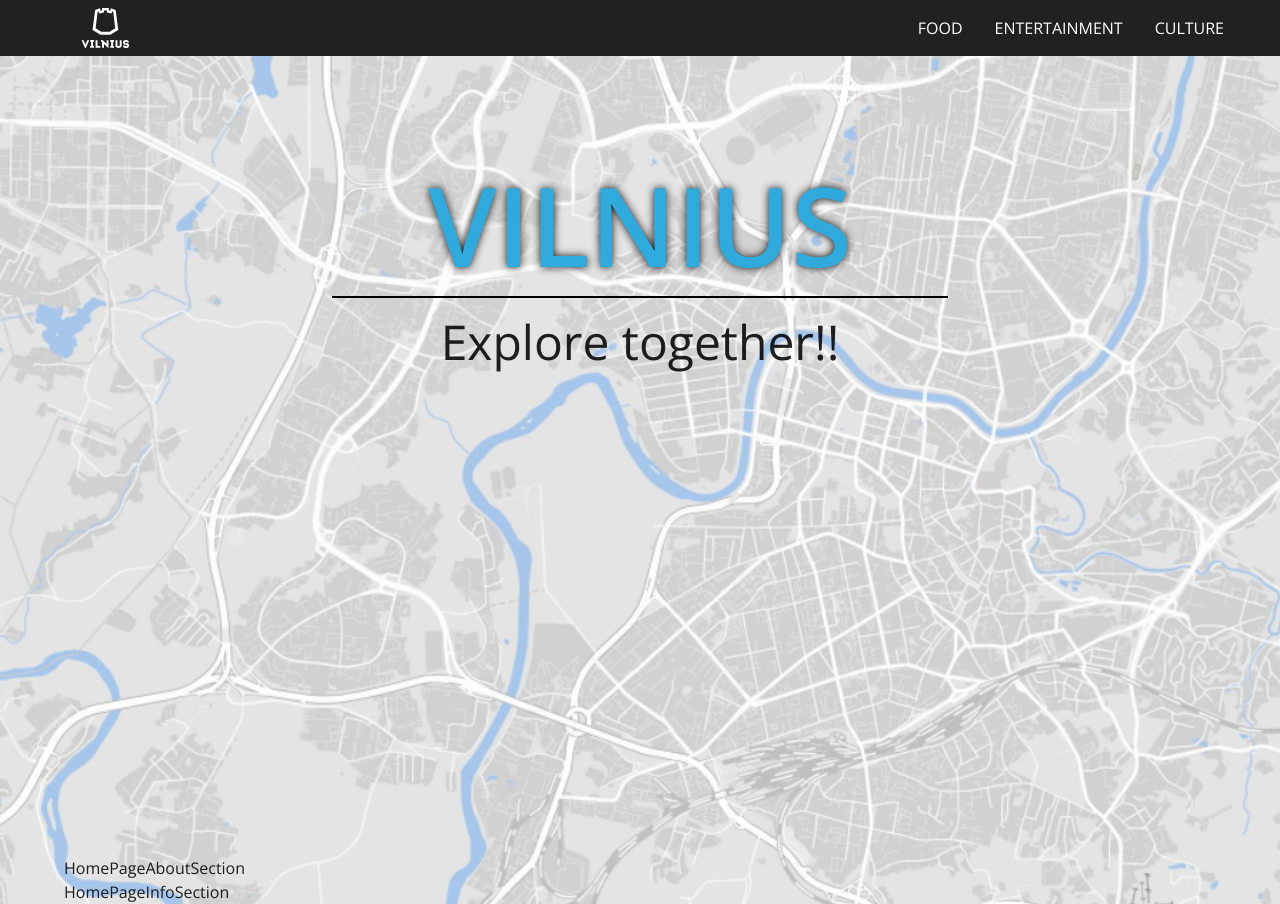
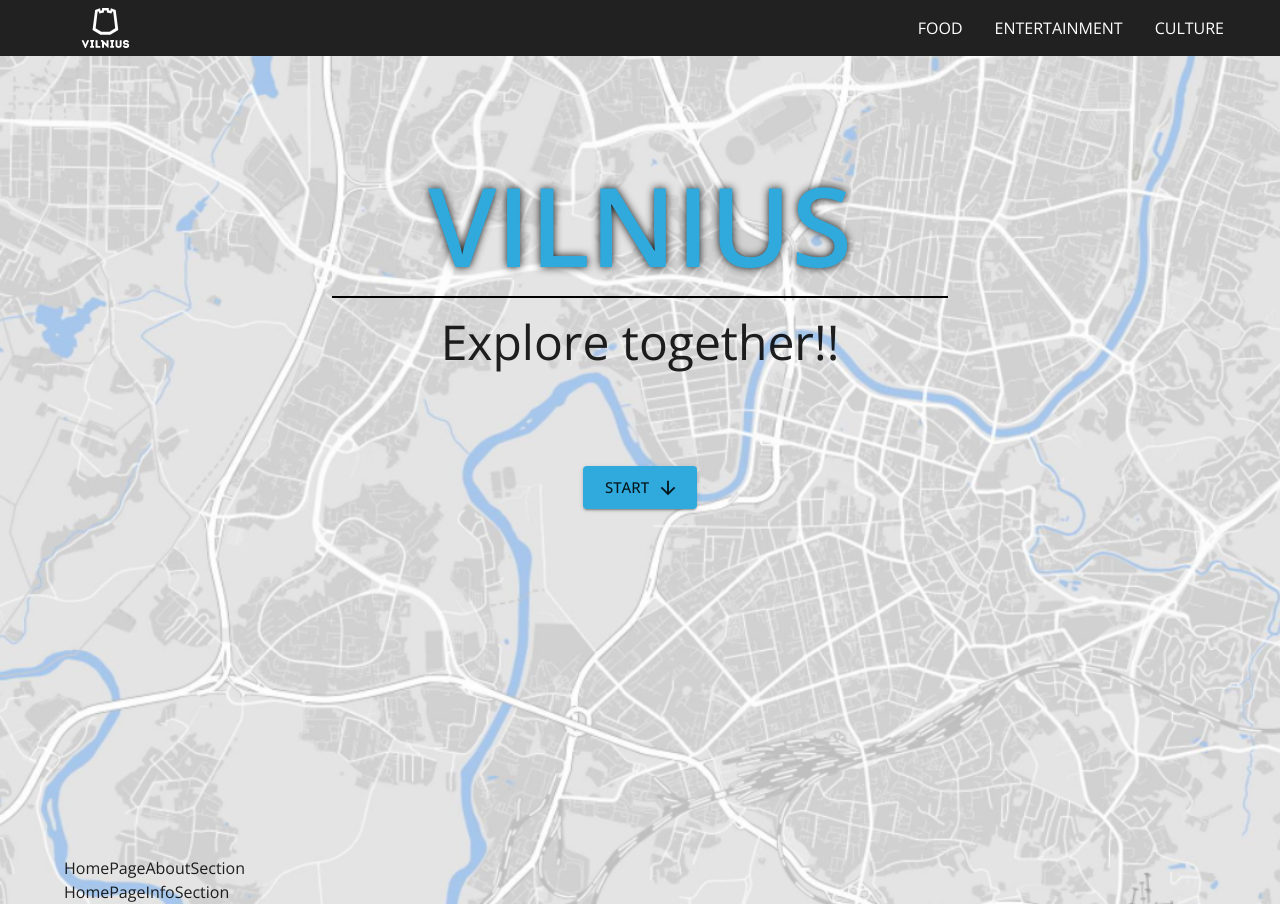
Before and after one commit to ZilvinasVidmantas/type-6-group-project, a React (Create React App) app: page / in a window 1280 px wide. Built offline with nearby package versions, Linux system fonts and the light colour scheme; a web font is replaced by a local one.

Commit message:
feat: created landing section title and button

```diff
--- /dev/null
+++ b/src/pages/home-page/components/landing-section-typography-Vilnius.tsx
@@ -0,0 +1,27 @@
+import React from 'react';
+import { Typography } from '@mui/material';
+
+const LandingSectionTypographyVilnius: React.FC = () => (
+  <Typography
+    fontWeight="400"
+    component="h1"
+    variant="h1"
+    sx={{
+      display: 'inline-block',
+      borderBottom: 2,
+      borderColor: 'common.black',
+      color: 'primary.main',
+      fontSize: '110px',
+      fontWeight: 700,
+      pt: 13,
+      pb: 1,
+      px: 12,
+      mb: 2,
+      textShadow: '0px 0px 8px #141313',
+    }}
+  >
+    VILNIUS
+  </Typography>
+);
+
+export default LandingSectionTypographyVilnius;
--- a/src/pages/home-page/landing-section/index.tsx
+++ b/src/pages/home-page/landing-section/index.tsx
@@ -1,40 +1,32 @@
 import React from 'react';
-import { Box, Typography } from '@mui/material';
+import { Box, Button, Typography } from '@mui/material';
+import ArrowDownwardIcon from '@mui/icons-material/ArrowDownward';
 import CustomContainer from '../../../components/container/custom-container';
+import LandingSectionTypographyVilnius from '../components/landing-section-typography-Vilnius';
 
 const HomePageLandingSection: React.FC = () => (
   <CustomContainer>
     <Box component="section" sx={{ height: '100vh', textAlign: 'center' }}>
-      <Typography
-        fontWeight="400"
-        component="h1"
-        variant="h1"
-        sx={{
-          display: 'inline-block',
-          borderBottom: 2,
-          borderColor: 'common.black',
-          color: 'primary.main',
-          fontSize: '110px',
-          fontWeight: 700,
-          pt: 13,
-          pb: 1,
-          px: 12,
-          mb: 2,
-          textShadow: '0px 0px 8px #141313',
-        }}
-      >
-        VILNIUS
-      </Typography>
+      <LandingSectionTypographyVilnius />
       <Typography
         fontWeight="400"
         component="h1"
         variant="h3"
         sx={{
           fontWeight: 400,
+          mb: 12,
         }}
       >
         Explore together!!
       </Typography>
+
+      <Button
+        variant="contained"
+        size="large"
+        endIcon={<ArrowDownwardIcon />}
+      >
+        Start
+      </Button>
     </Box>
   </CustomContainer>
 );
```
